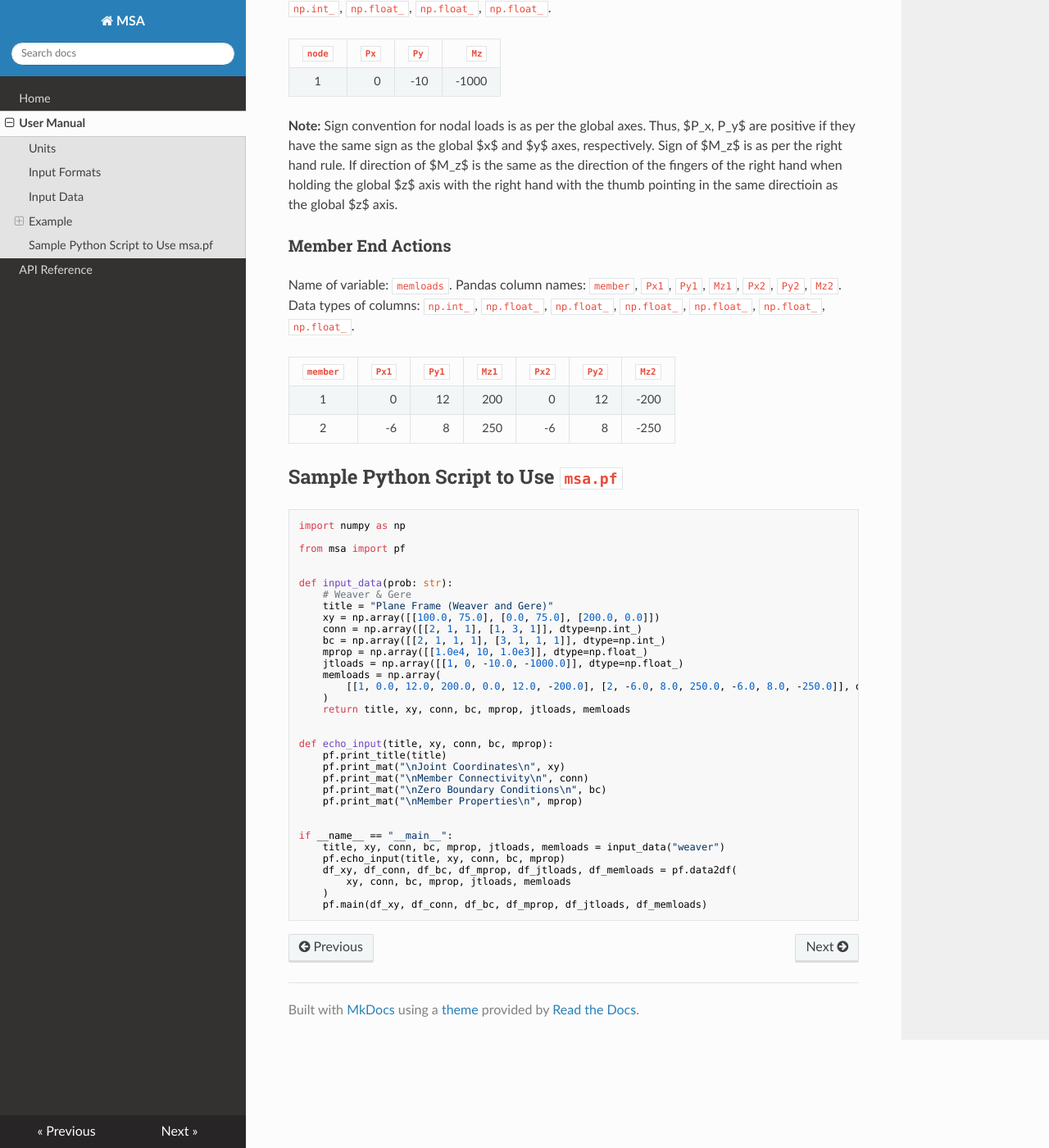
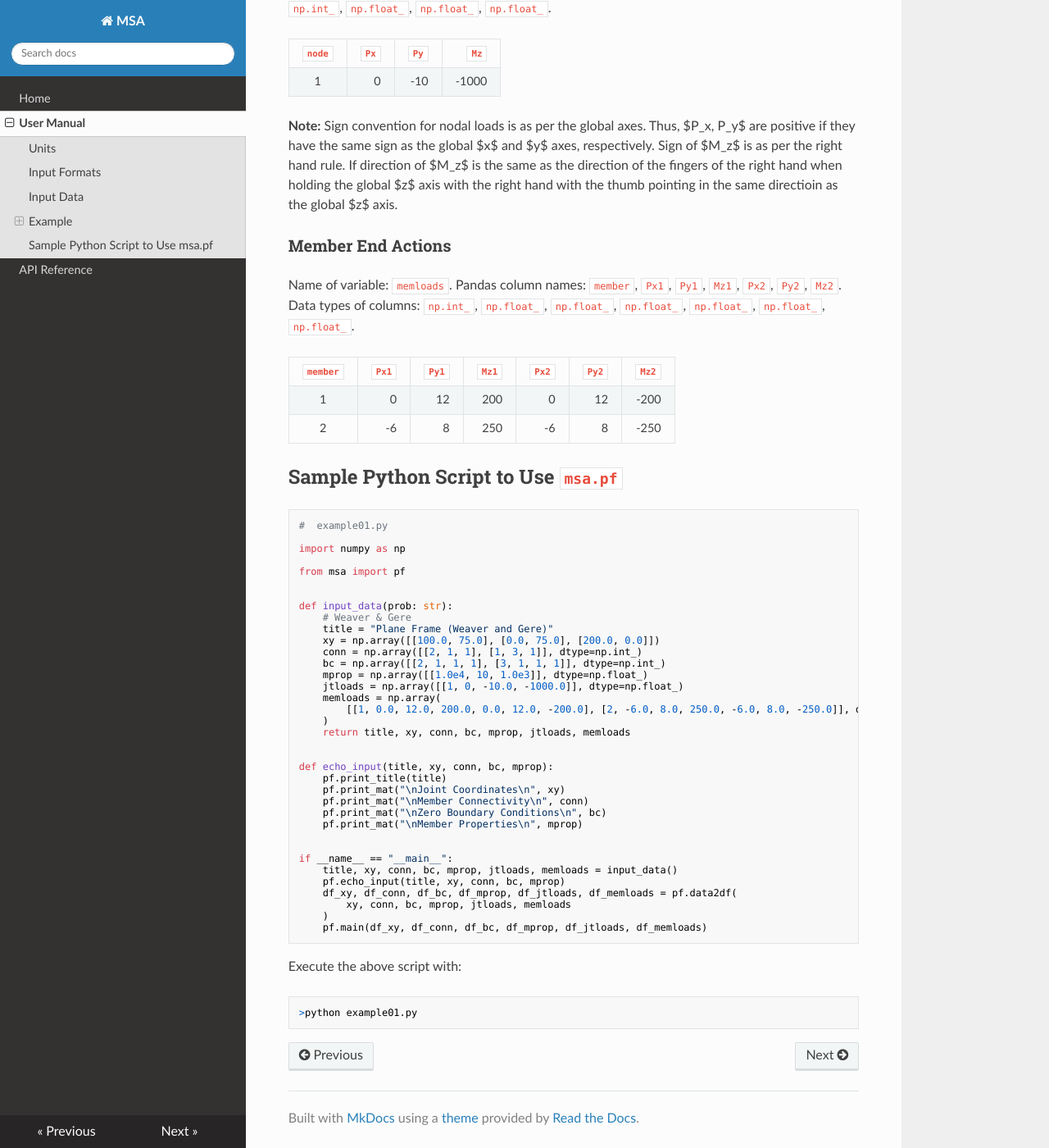
Before and after one commit to satish-annigeri/MSA, an MkDocs documentation site: the page built from docs/src/usermanual.md, in a window 1280 px wide and 1400 px high, scrolled down 5668 px. Shown: the whole window at 82% size. Built offline with MkDocs 1.6.1, drawn with Linux system fonts in a browser that asks for light colours; nearby versions of some CDN libraries.

Commit message:
Updated usermanual.md for main script

````diff
--- a/docs/src/usermanual.md
+++ b/docs/src/usermanual.md
@@ -134,6 +134,8 @@ Name of variable: `memloads`. Pandas column names: `member`, `Px1`, `Py1`, `Mz1`
 
 ## Sample Python Script to Use `msa.pf`
 ```python
+#  example01.py
+
 import numpy as np
 
 from msa import pf
@@ -162,10 +164,15 @@ def echo_input(title, xy, conn, bc, mprop):
 
 
 if __name__ == "__main__":
-    title, xy, conn, bc, mprop, jtloads, memloads = input_data("weaver")
+    title, xy, conn, bc, mprop, jtloads, memloads = input_data()
     pf.echo_input(title, xy, conn, bc, mprop)
     df_xy, df_conn, df_bc, df_mprop, df_jtloads, df_memloads = pf.data2df(
         xy, conn, bc, mprop, jtloads, memloads
     )
     pf.main(df_xy, df_conn, df_bc, df_mprop, df_jtloads, df_memloads)
 ```
+
+Execute the above script with:
+```console
+>python example01.py
+```
````
